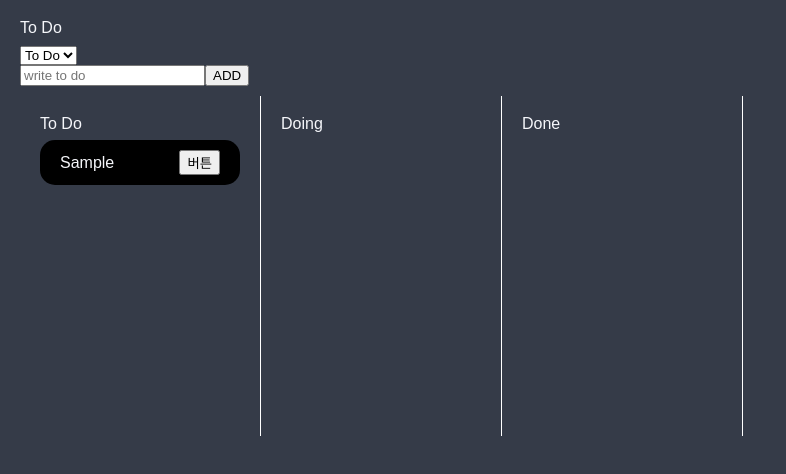
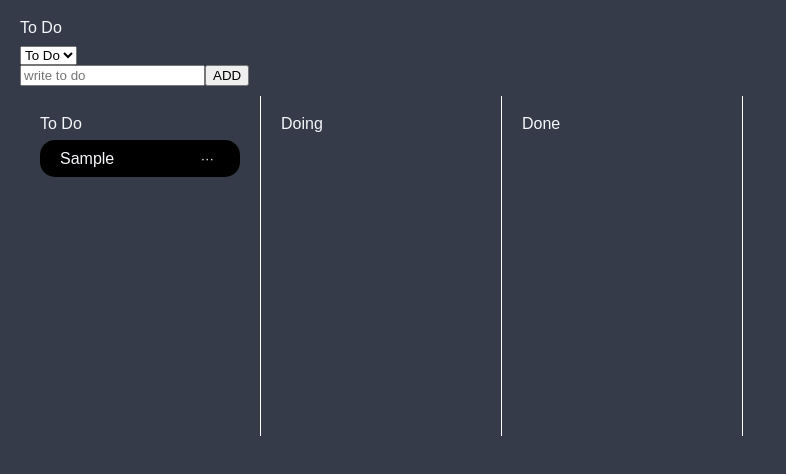
Before and after one commit to seoulcircle/todolist_ver1, a React (Create React App) app: page / in a window 1280 px wide. Both pictures are taken after typing "Sample" into the empty fields and a click on the button "ADD". Shown: the top 474 px of the page, without its empty margins (0-786 px from the left). Built offline with nearby package versions, Linux system fonts and the light colour scheme.

Commit message:
console 제거, css 일부 수정

```diff
--- a/src/components/TodoItem.tsx
+++ b/src/components/TodoItem.tsx
@@ -10,11 +10,21 @@ const TodoLi = styled.li`
   padding: 10px 20px;
   border-radius: 15px;
   position: relative;
+  list-style: none;
+  &:hover {
+    color: aqua;
+  }
 `;
 const TodoLiDiv = styled.div`
   display: flex;
   align-items: center;
   justify-content: space-between;
+`;
+const ButtonMore = styled.button`
+  color: ${(props) => props.theme.textColor};
+  background-color: inherit;
+  border: none;
+  cursor: pointer;
 `;
 
 const ButtonTodo = styled.div`
@@ -22,7 +32,7 @@ const ButtonTodo = styled.div`
   z-index: 20;
 `;
 interface TodoItemProps extends ITodo {
-  dragOverlay?: boolean; // ✅ 드래그 오버레이용 prop 추가 (선택적)
+  dragOverlay?: boolean; // dragOverlay prop 추가 (선택적)
 }
 
 function TodoItem({ text, category, id, dragOverlay = false }: TodoItemProps) {
@@ -55,7 +65,7 @@ function TodoItem({ text, category, id, dragOverlay = false }: TodoItemProps) {
     transform: CSS.Transform.toString(transform),
     transition,
     cursor: dragOverlay ? "grabbing" : "grab",
-    backgroundColor: dragOverlay ? "yellow" : "black",
+    backgroundColor: dragOverlay ? "#253d86" : "black",
   };
 
   return (
@@ -63,12 +73,12 @@ function TodoItem({ text, category, id, dragOverlay = false }: TodoItemProps) {
       <TodoLiDiv {...attributes} {...listeners}>
         <span>{text}</span>
         <div>
-          <button
+          <ButtonMore
             onClick={() => setIsVisible(!isVisible)}
             onPointerDown={(e) => e.stopPropagation()}
           >
-            버튼
-          </button>
+            ···
+          </ButtonMore>
           {isVisible && (
             <ButtonTodo onPointerDown={(e) => e.stopPropagation()}>
               <button
--- a/src/useTodoStore.ts
+++ b/src/useTodoStore.ts
@@ -34,7 +34,7 @@ export const useTodoStore = create<TodoStore>()(
           const updatedTodos = state.todos.map((todo) =>
             todo.id === id ? { ...todo, category } : todo
           );
-          return { todos: [...updatedTodos] }; // ✅ 상태 변경 감지
+          return { todos: [...updatedTodos] }; // 상태 변경 감지
         }),
 
       // 기존 배열에서 id값이 같은 todo 삭제
@@ -42,19 +42,9 @@ export const useTodoStore = create<TodoStore>()(
         set((state) => ({
           todos: state.todos.filter((todo) => todo.id !== id), //선택된 id가 아닌 todo만 거름
         })),
-
-      // 순서 바뀐 todos 업데이트
-      // updateTodos: (newArray) =>
-      //   set({
-      //     todos: newArray,
-      //   }),
-
       updateTodos: (newTodos) =>
         set(() => {
-          // console.log("🔄 Before updateTodos:", state.todos);
-          // console.log("✅ New todos:", newTodos);
-
-          return { todos: [...newTodos] }; // ✅ 새로운 배열을 반환하여 상태 변경 감지
+          return { todos: [...newTodos] }; // 새로운 배열을 반환하여 상태 변경 감지
         }),
     }),
 
```
Also changed, not shown: src/components/TodoList.tsx (+6 -7 lines).
